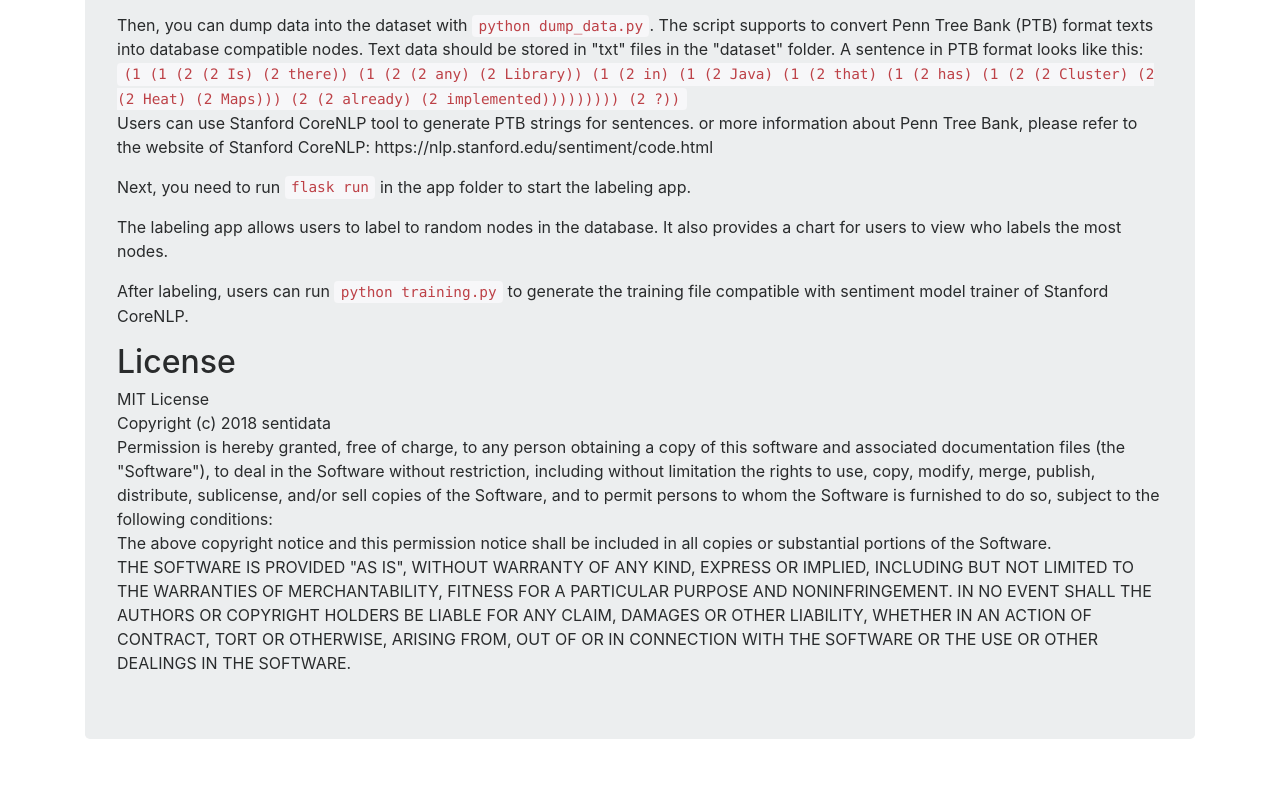
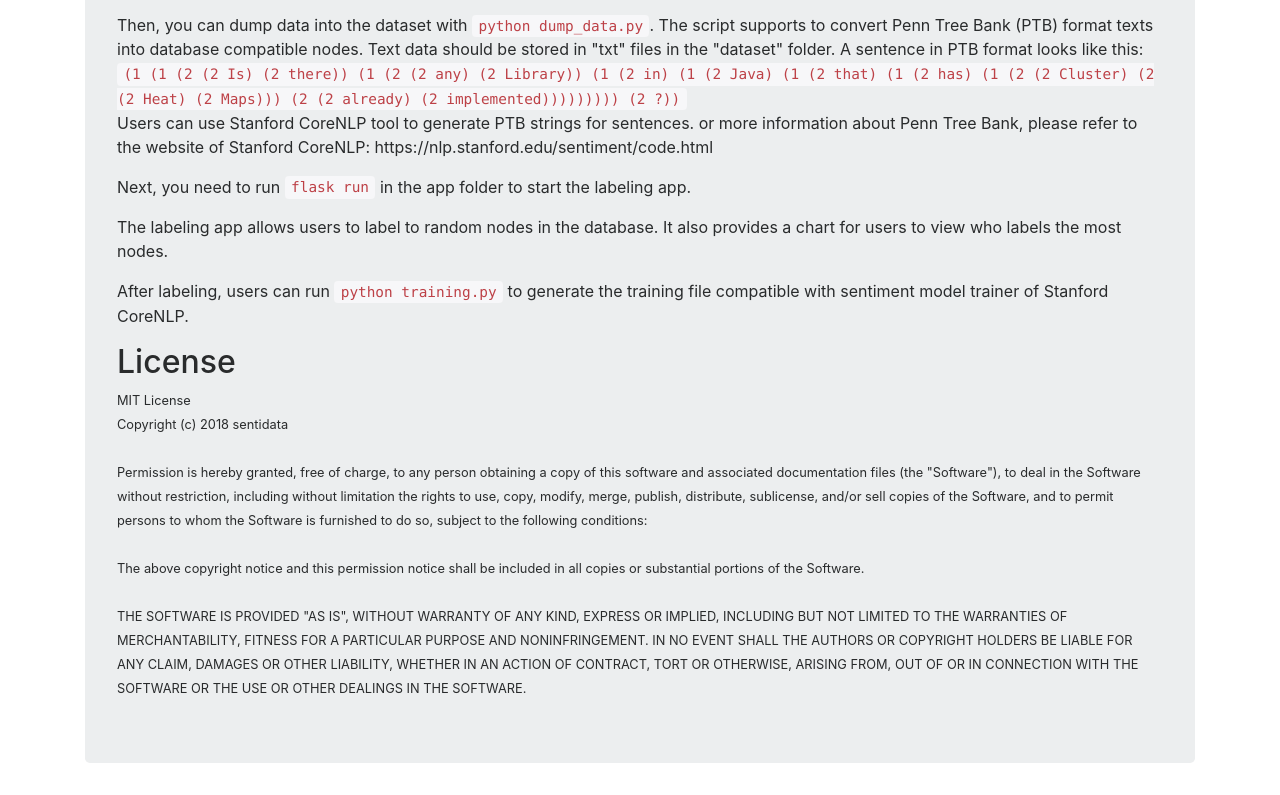
Before and after one commit to sentidata/sentidata.github.io, a plain HTML site: page index.html in a window 1280 px wide. Shown: the part 478-1273 px from the top of the page. Before the commit the page ends 1249 px from the top, so only its background shows below. Drawn offline with nearby package versions, Linux system fonts and the light colour scheme.

Commit message:
Update index.html

```diff
--- a/index.html
+++ b/index.html
@@ -53,17 +53,17 @@
       <p>After labeling, users can run <code>python training.py</code> to generate the training file compatible with sentiment model trainer of Stanford CoreNLP.</p>
 
       <h2>License</h2>
-
+<small>
 MIT License <br>
 
-Copyright (c) 2018 sentidata <br>
+Copyright (c) 2018 sentidata <br><br>
 
-Permission is hereby granted, free of charge, to any person obtaining a copy of this software and associated documentation files (the "Software"), to deal in the Software without restriction, including without limitation the rights to use, copy, modify, merge, publish, distribute, sublicense, and/or sell copies of the Software, and to permit persons to whom the Software is furnished to do so, subject to the following conditions:<br>
+Permission is hereby granted, free of charge, to any person obtaining a copy of this software and associated documentation files (the "Software"), to deal in the Software without restriction, including without limitation the rights to use, copy, modify, merge, publish, distribute, sublicense, and/or sell copies of the Software, and to permit persons to whom the Software is furnished to do so, subject to the following conditions:<br><br>
 
-The above copyright notice and this permission notice shall be included in all copies or substantial portions of the Software.<br>
+The above copyright notice and this permission notice shall be included in all copies or substantial portions of the Software.<br><br>
 
 THE SOFTWARE IS PROVIDED "AS IS", WITHOUT WARRANTY OF ANY KIND, EXPRESS OR IMPLIED, INCLUDING BUT NOT LIMITED TO THE WARRANTIES OF MERCHANTABILITY, FITNESS FOR A PARTICULAR PURPOSE AND NONINFRINGEMENT. IN NO EVENT SHALL THE AUTHORS OR COPYRIGHT HOLDERS BE LIABLE FOR ANY CLAIM, DAMAGES OR OTHER LIABILITY, WHETHER IN AN ACTION OF CONTRACT, TORT OR OTHERWISE, ARISING FROM, OUT OF OR IN CONNECTION WITH THE SOFTWARE OR THE USE OR OTHER DEALINGS IN THE SOFTWARE.<br>
-    </div>
+      </small>    </div>
   </div>
 
   <!-- Optional JavaScript -->
```
